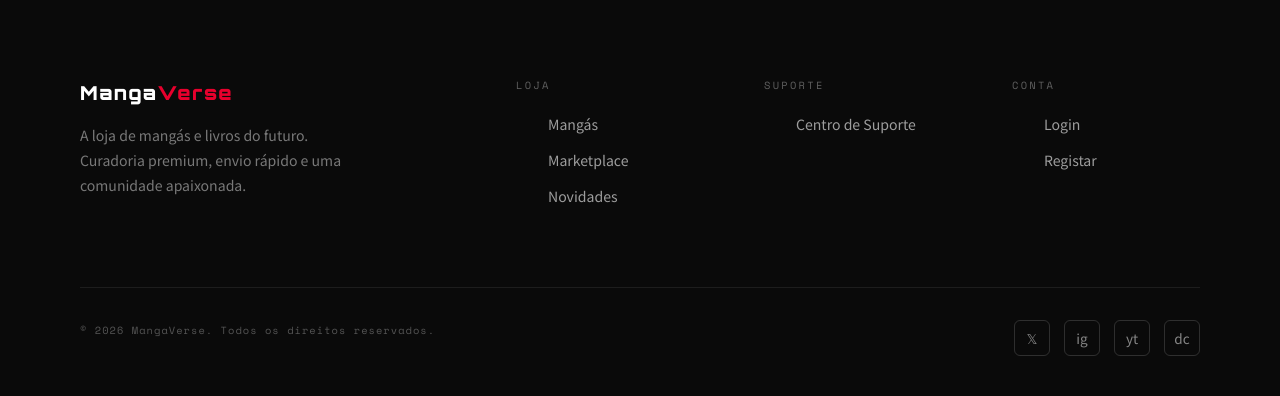
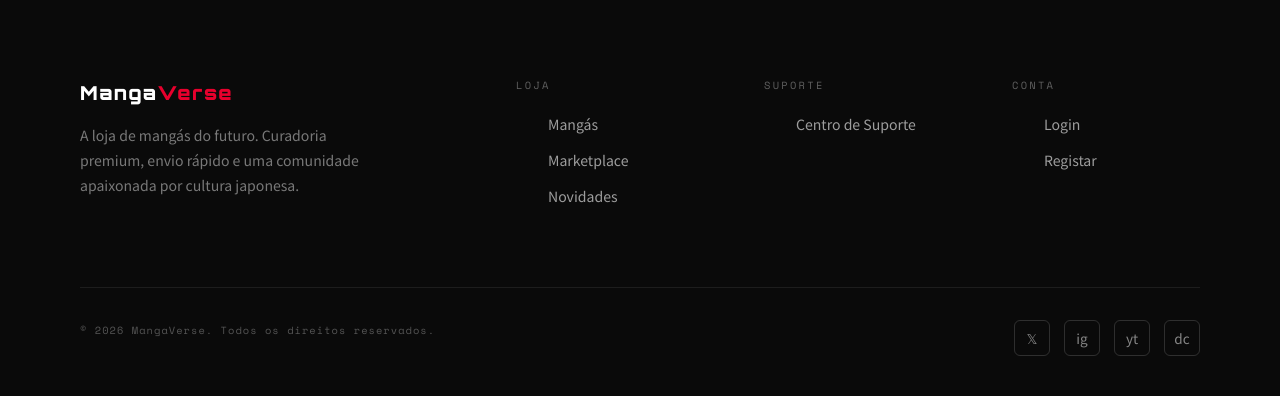
Before and after one commit to Shedosexy/PAP-manga, a PHP site: page /contacto.php in a window 1280 px wide. Shown: the part 2584-2980 px from the top of the page. Run offline with PHP 8.4, Linux system fonts and the light colour scheme; some libraries are stand-ins or nearby versions.

Commit message:
bug fixes + final changes

```diff
--- a/assets/includes/footer.php
+++ b/assets/includes/footer.php
@@ -3,7 +3,7 @@
   <div class="footer-grid">
     <div class="footer-brand">
       <span class="logo">Manga<span>Verse</span></span>
-      <p>A loja de mangás e livros do futuro. Curadoria premium, envio rápido e uma comunidade apaixonada por cultura japonesa e literatura.</p>
+      <p>A loja de mangás do futuro. Curadoria<br>premium, envio rápido e uma comunidade apaixonada por cultura japonesa.</p>
     </div>
     <div class="footer-col">
       <h4>Loja</h4>
--- a/contacto.php
+++ b/contacto.php
@@ -905,7 +905,7 @@ $basePath    = '';
     <div class="footer-grid">
       <div class="footer-brand">
         <span class="logo">Manga<span>Verse</span></span>
-        <p>A loja de mangás e livros do futuro. Curadoria premium, envio rápido e uma comunidade apaixonada.</p>
+        <p>A loja de mangás do futuro. Curadoria<br>premium, envio rápido e uma comunidade apaixonada por cultura japonesa.</p>
       </div>
       <div class="footer-col">
         <h4>Loja</h4>
--- a/index.php
+++ b/index.php
@@ -1175,8 +1175,7 @@ $basePath    = '';
     <div class="footer-grid">
       <div class="footer-brand">
         <span class="logo">Manga<span>Verse</span></span>
-        <p>A loja de mangás do futuro. Curadoria premium, envio rápido e uma comunidade apaixonada por cultura
-          japonesa.</p>
+        <p>A loja de mangás do futuro. Curadoria<br>premium, envio rápido e uma comunidade apaixonada por cultura japonesa.</p>
       </div>
       <div class="footer-col">
         <h4>Loja</h4>
```
